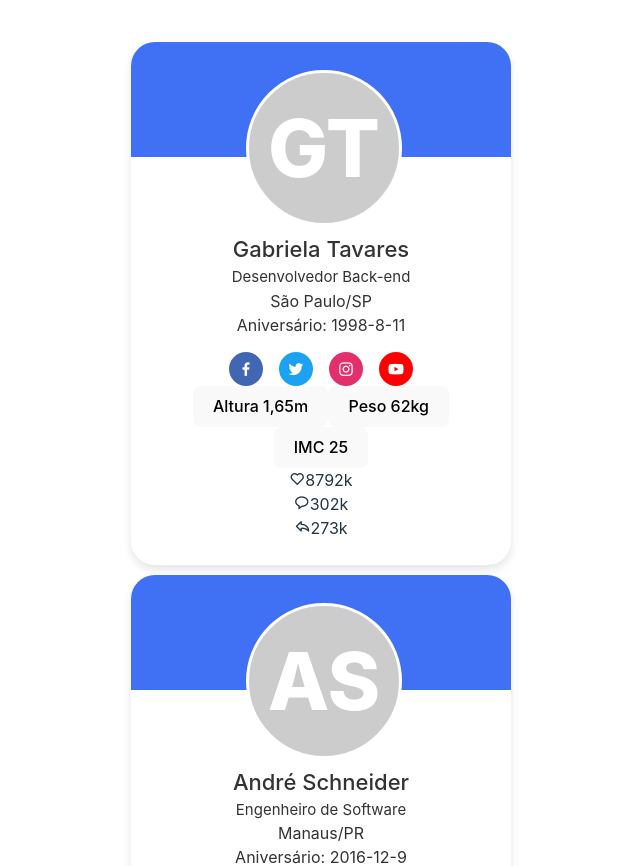
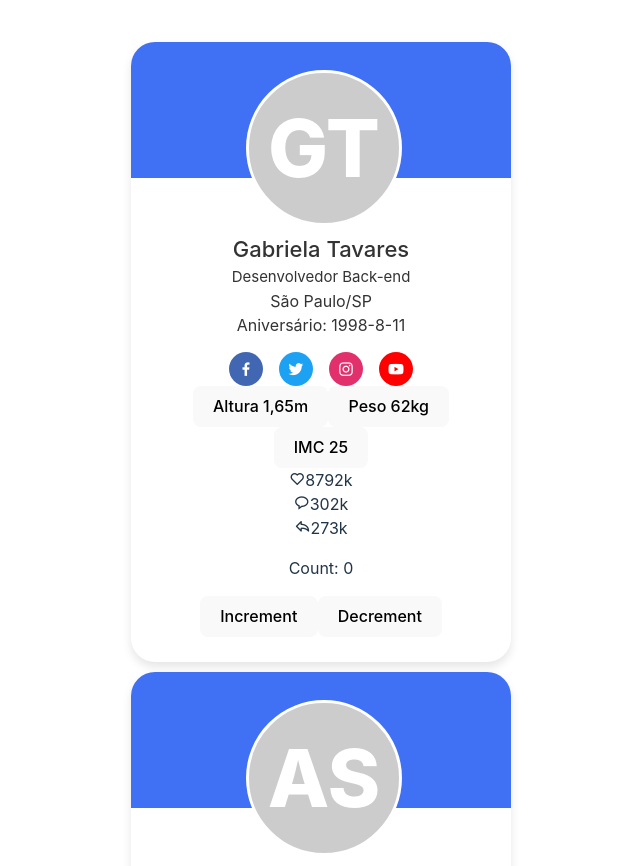
Before and after one commit to rennanimael/user-card, a React (Vite) app: page / in a window 1280 px wide. Shown: the top 866 px of the page, without its empty margins (319-959 px from the left). Built offline with nearby package versions, Linux system fonts and the light colour scheme.

Commit message:
adicionando props

```diff
--- a/src/components/Card/index.tsx
+++ b/src/components/Card/index.tsx
@@ -1,4 +1,5 @@
-import './styles.css'
+import './styles.css';
+import Increment from '../Increment/index'
 
 export default function Card({ user }){
   return (<div className='profile-card'>
@@ -49,5 +50,6 @@ export default function Card({ user }){
           <span className="nu">{user.shares}k</span>
         </div>
       </div>
+      <Increment />
     </div>)
 }
--- a/src/components/Increment/index.tsx
+++ b/src/components/Increment/index.tsx
@@ -1,6 +1,7 @@
 import { useState } from 'react';
-function Counter() {
+export default function Counter() {
 const [count, setCount] = useState(0);
+
 function increment() {
 setCount(count + 1);
 }
```
